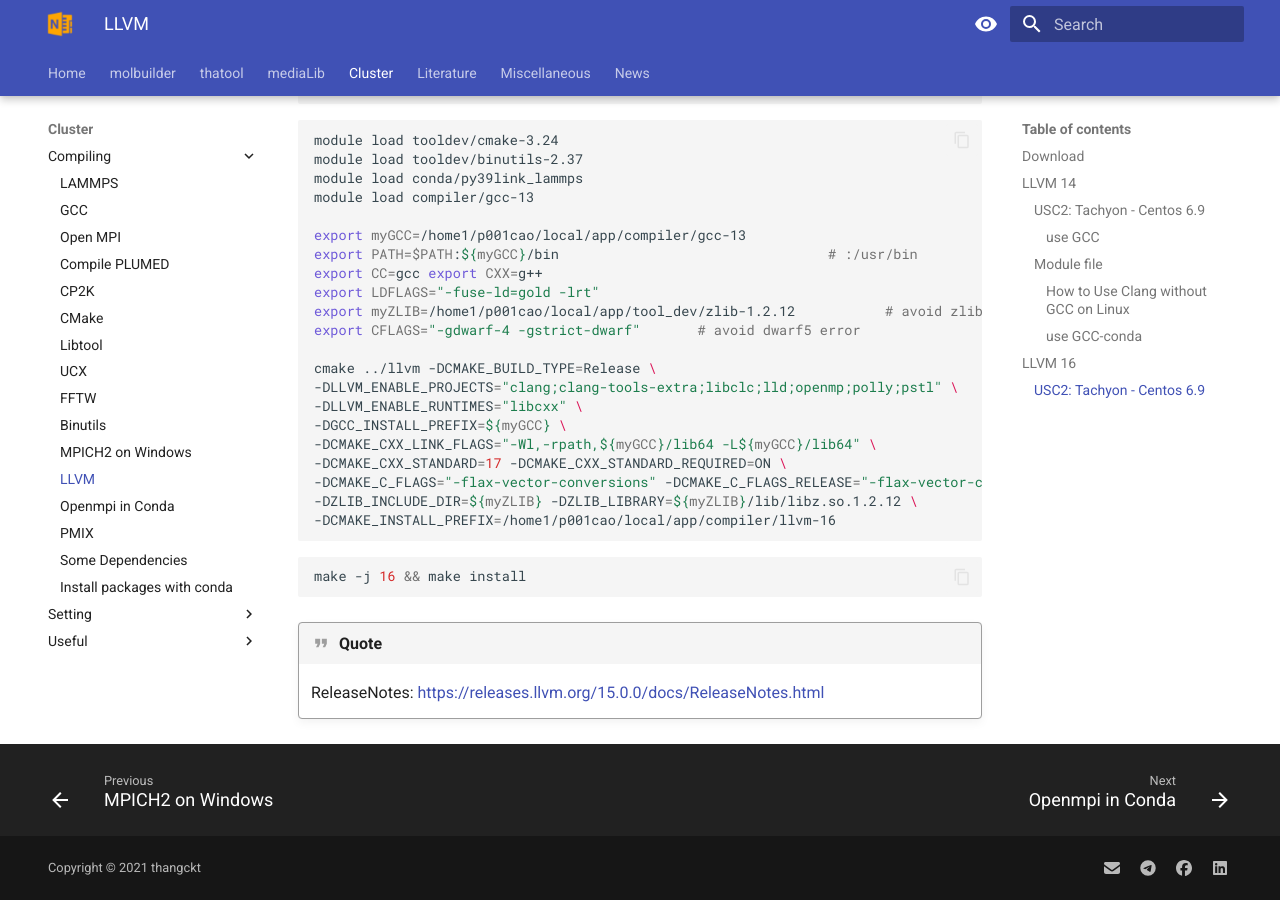
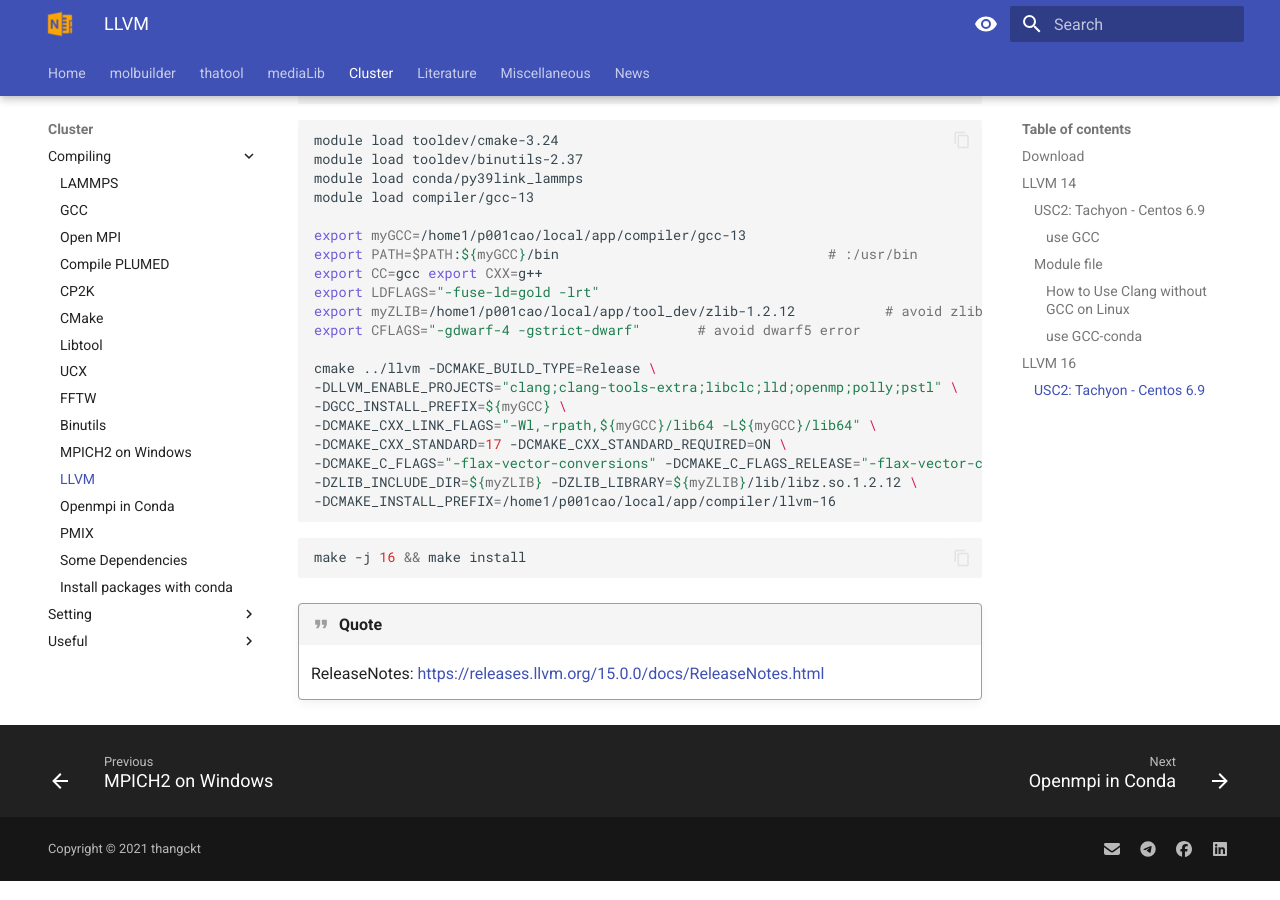
Before and after one commit to thangckt/thangckt.github.io, an MkDocs documentation site: the page built from docs/cluster/compiling/10_LLVM.md, in a window 1280 px wide and 900 px high, scrolled down 5181 px. Built offline with MkDocs 1.6.1 and Material for MkDocs 9.7.7, drawn with Linux system fonts in a browser that asks for light colours; the version menu is left out.

Commit message:
Update 10_LLVM.md

```diff
--- a/docs/cluster/compiling/10_LLVM.md
+++ b/docs/cluster/compiling/10_LLVM.md
@@ -235,7 +235,6 @@ export CFLAGS="-gdwarf-4 -gstrict-dwarf"       # avoid dwarf5 error
 
 cmake ../llvm -DCMAKE_BUILD_TYPE=Release \
 -DLLVM_ENABLE_PROJECTS="clang;clang-tools-extra;libclc;lld;openmp;polly;pstl" \
--DLLVM_ENABLE_RUNTIMES="libcxx" \
 -DGCC_INSTALL_PREFIX=${myGCC} \
 -DCMAKE_CXX_LINK_FLAGS="-Wl,-rpath,${myGCC}/lib64 -L${myGCC}/lib64" \
 -DCMAKE_CXX_STANDARD=17 -DCMAKE_CXX_STANDARD_REQUIRED=ON \
```
